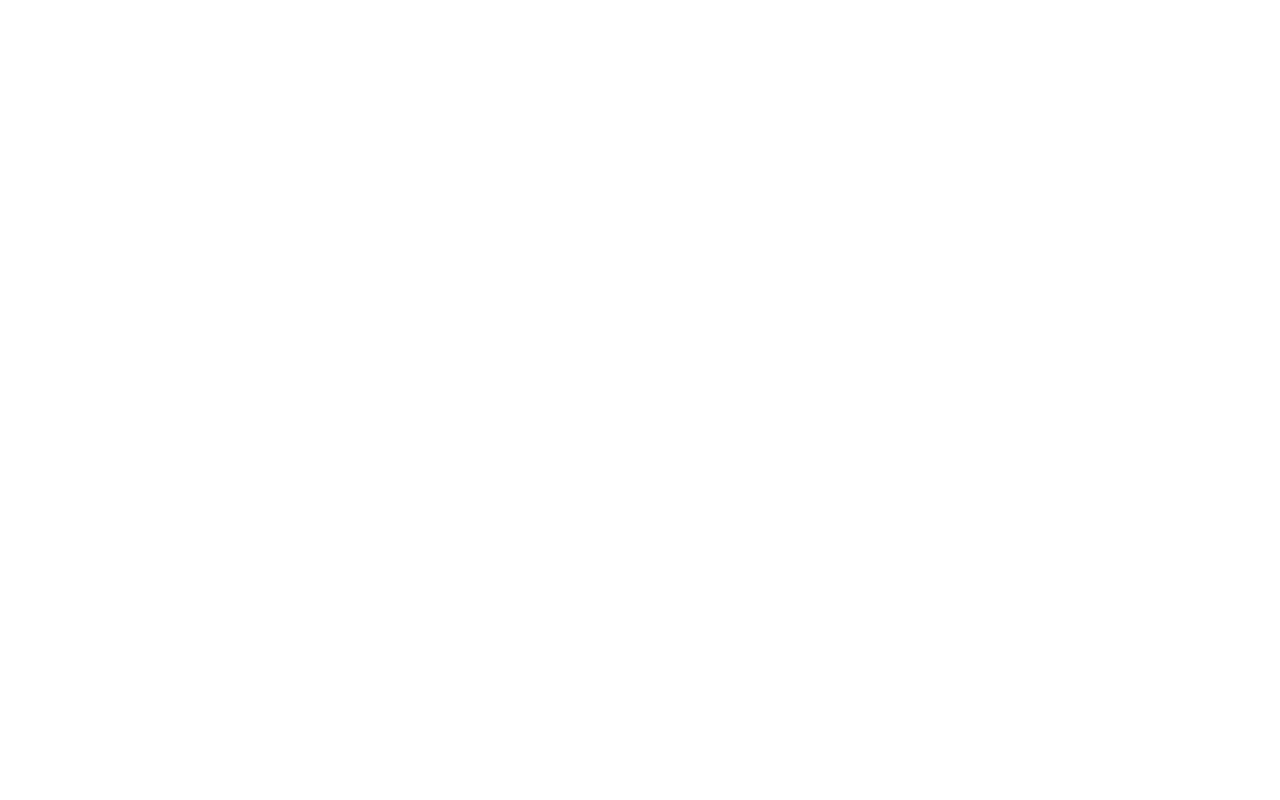
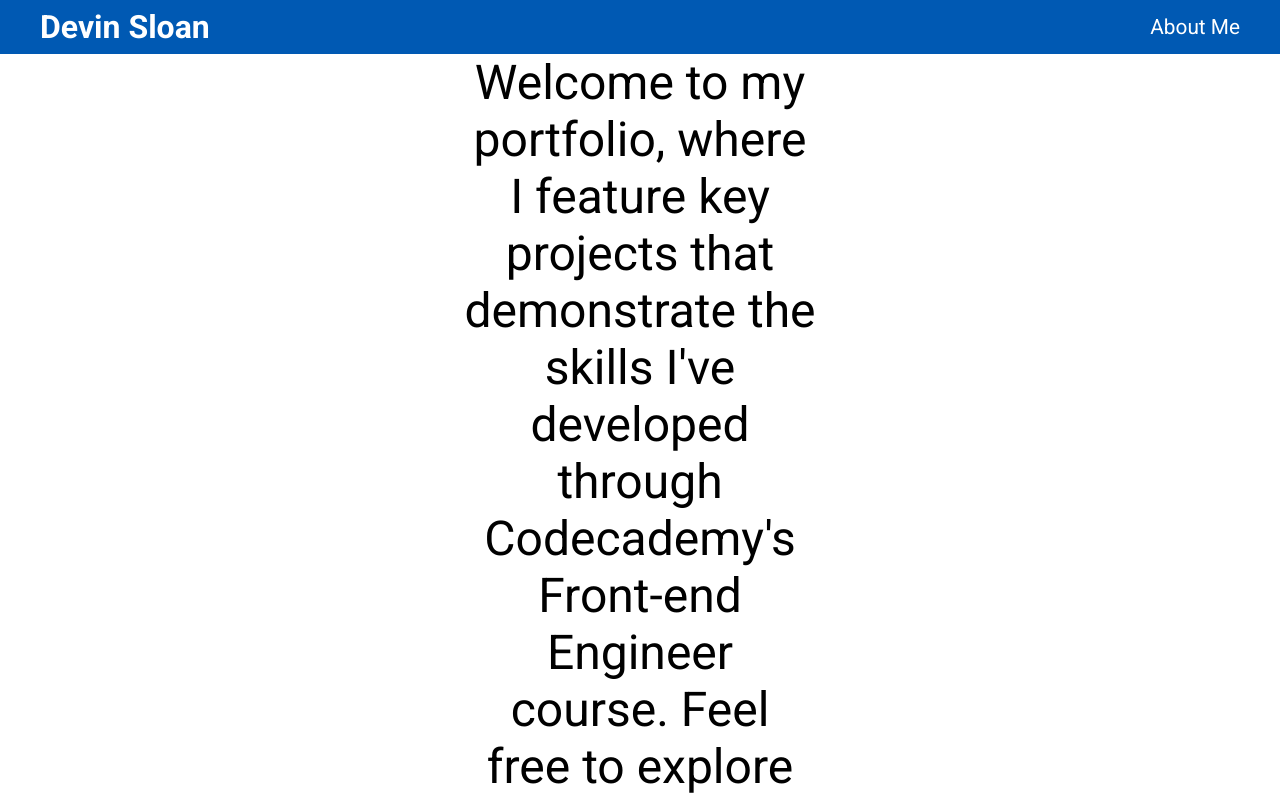
Before and after one commit to CodingMaster-ai/Devin-s_Portfolio, a plain HTML site: page project.html in a window 1280 px wide. Shown: the top 800 px of the page. Drawn offline with Linux system fonts and the light colour scheme.

Commit message:
"Second Commit"

```diff
--- /dev/null
+++ b/Resources/CSS files/project.css
@@ -0,0 +1,33 @@
+* {
+    margin: 0;
+    padding: 0;
+    font-family: 'Roboto', sans-serif;
+    box-sizing: border-box;
+}
+
+header {
+    display: flex;
+    justify-content: space-between;
+    align-items: center;
+    background-color: #0059B3;
+    color: white;
+    padding: 0.5rem 0 0.5rem 0;
+}
+h1 {
+    margin-left: 2.5rem;
+}
+
+li {
+    list-style-type: none;
+    margin-right: 2.5rem;
+    font-size: 1.3rem;
+}
+
+p {
+    text-align: center;
+    width: 22rem;
+    margin: 0 auto;
+    font-size: 3rem;
+}
+
+/* color: #001F3F */
--- /dev/null
+++ b/Resources/CSS files/style.css
@@ -0,0 +1,37 @@
+* {
+    margin: 0;
+    padding: 0;
+    font-family: 'Roboto', sans-serif ;
+    background-color: whitesmoke;
+}
+
+h1 {
+    font-size: 3.5rem;
+    margin-bottom: 1rem;
+}
+
+h2 {
+    font-size: 2rem;
+    font-weight: 400;
+    margin-bottom: 1rem;
+}
+
+h1, h2, form {
+    text-align: center;
+}
+
+input {
+    margin-bottom: 2rem;
+}
+
+#user-name, #user-password {
+    text-align: right;
+}
+
+label, input {
+    display: flex;
+}
+
+/* .container {
+    margin-top: 2rem;
+} */
--- a/project.html
+++ b/project.html
@@ -1,11 +1,30 @@
 <!DOCTYPE html>
 <html lang="en">
-<head>
-    <meta charset="UTF-8">
-    <meta name="viewport" content="width=device-width, initial-scale=1.0">
-    <title>Devin's Portfolio</title>
-</head>
-<body>
-
-</body>
+  <head>
+    <meta charset="UTF-8" />
+    <meta name="viewport" content="width=device-width, initial-scale=1.0" />
+    <link rel="preconnect" href="https://fonts.googleapis.com" />
+    <link rel="preconnect" href="https://fonts.gstatic.com" crossorigin />
+    <link
+      href="https://fonts.googleapis.com/css2?family=Roboto:ital,wght@0,100..900;1,100..900&display=swap"
+      rel="stylesheet"
+    />
+    <link rel="stylesheet" href="./Resources/CSS files/project.css" />
+    <title>My Personal Portfolio</title>
+  </head>
+  <body>
+    <header>
+      <h1>Devin Sloan</h1>
+      <nav>
+        <ul>
+          <li>About Me</li>
+        </ul>
+      </nav>
+    </header>
+    <p>
+      Welcome to my portfolio, where I feature key projects that demonstrate the
+      skills I've developed through Codecademy's Front-end Engineer course. Feel
+      free to explore my work, features, and the code behind each project.
+    </p>
+  </body>
 </html>
```
Also changed, not shown: index.html (+25 -7 lines), CSS files/project.css (deleted), CSS files/style.css (deleted), Resources/CSS files/about.css (added), Resources/Images/GameTime Cafe.jpeg (renamed from Images/GameTime Cafe.jpeg), Resources/Images/Luxury on a Budget.jpeg (renamed from Images/Luxury on a Budget.jpeg), Resources/Images/Mirror Selfie.jpeg (renamed from Images/Mirror Selfie.jpeg), 1 other file.
